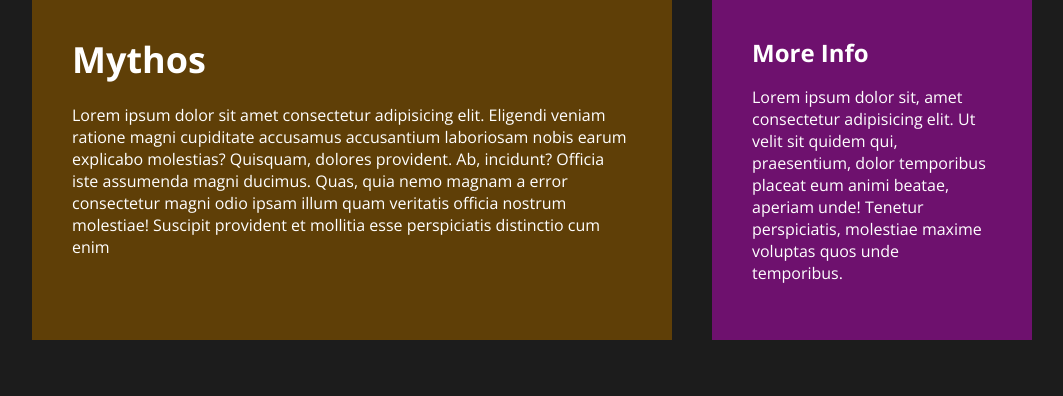
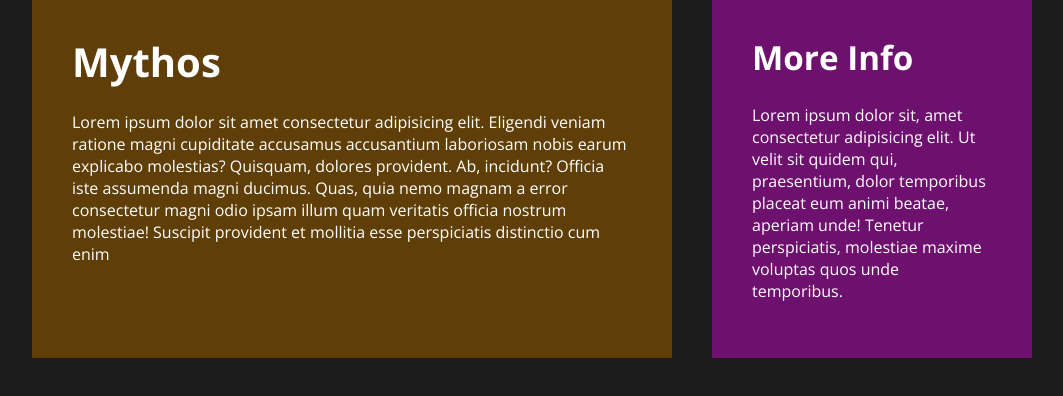
Before and after one commit to FrancoTr/sass-fundamentals, a website: page index.html in a window 1280 px wide. Shown: the whole page, without its empty margins (108-1171 px from the left). Drawn offline with nearby package versions, Linux system fonts and the light colour scheme; files that its build step writes are made by us from their sources.

Commit message:
Apply rem function to font size properties

```diff
--- a/scss/globals/_typography.scss
+++ b/scss/globals/_typography.scss
@@ -9,13 +9,16 @@ h3 {
 }
 
 h1 {
-  // font-size: clamp(28px, 16px + 2vw, 40px);
-  font-size: clamp(1.375rem, 0.875rem + 2vw, 2.25rem);
+  font-size: clamp(u.rem(28), u.rem(16) + 2vw, u.rem(40));
+}
+
+h2 {
+  font-size: clamp(u.rem(22), u.rem(14) + 1.5vw, u.rem(36));
 }
 
 p {
   margin-top: 0;
-  font-size: 1rem;
+  font-size: u.rem(16);
 }
 
 a,
```
